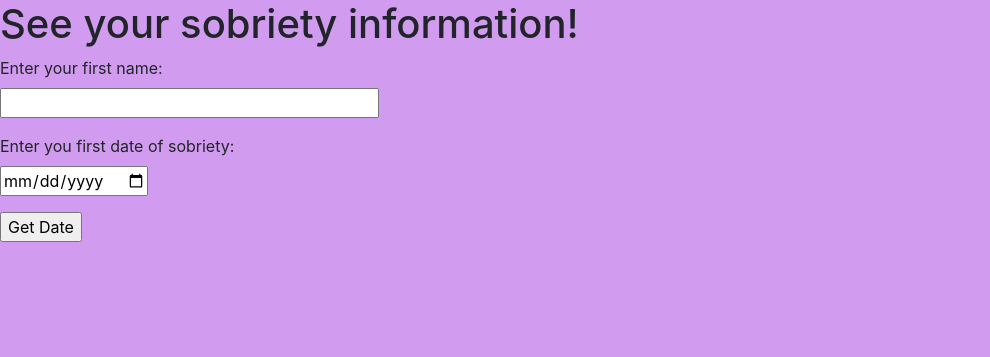
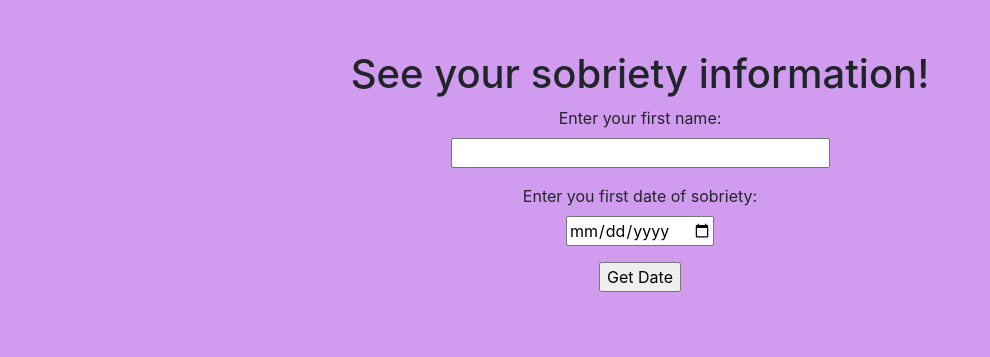
Before and after one commit to ktompky/sober-calculator, a Flask app: page /sobriety_date in a window 1280 px wide. Shown: the part 56-413 px from the top of the page, without its empty margins (0-990 px from the left). Run offline with Flask 2, Linux system fonts and the light colour scheme; some libraries are stand-ins or nearby versions.

Commit message:
centering everything

```diff
--- a/app/routes.py
+++ b/app/routes.py
@@ -8,6 +8,10 @@ from dateutil import relativedelta
 @app.route('/')
 def index():
     return render_template('index.html', title="Welcome")
+
+@app.route('/about')
+def get_about():
+    return render_template('about.html', title="About the page")
 
 @app.route('/sobriety_date', methods=['GET'])
 def get_date():
--- a/app/static/css/main.css
+++ b/app/static/css/main.css
@@ -8,6 +8,12 @@ body {
 
 }
 .welcome {
+  text-align: center;
+}
+.sobriety {
+  padding: 50px;
+}
+.sobriety-date {
   text-align: center;
 }
   /* Remove the navbar's default margin-bottom and rounded borders */
--- a/app/templates/base.html
+++ b/app/templates/base.html
@@ -29,7 +29,7 @@
           <a class="nav-link" href="/sobriety_date">Get Sobriety Date!</a>
         </li>
         <li class="nav-item">
-          <a class="nav-link" href="#">About</a>
+          <a class="nav-link" href="/about">About</a>
         </li>
     </div>
 
--- a/app/templates/sobriety_date.html
+++ b/app/templates/sobriety_date.html
@@ -2,7 +2,8 @@
 
 {% block content %}
 
-<div>
+<div class="sobriety">
+    <div class=sobriety-date>
     <h1>See your sobriety information!</h1>
     <form action="/sobriety_date_results" method="post">
         {{ form.hidden_tag()}}
@@ -30,7 +31,7 @@
         </p>
         <p> {{ form.submit() }}</p>
     </form>
-
+</div>
 </div>
 
 
```
